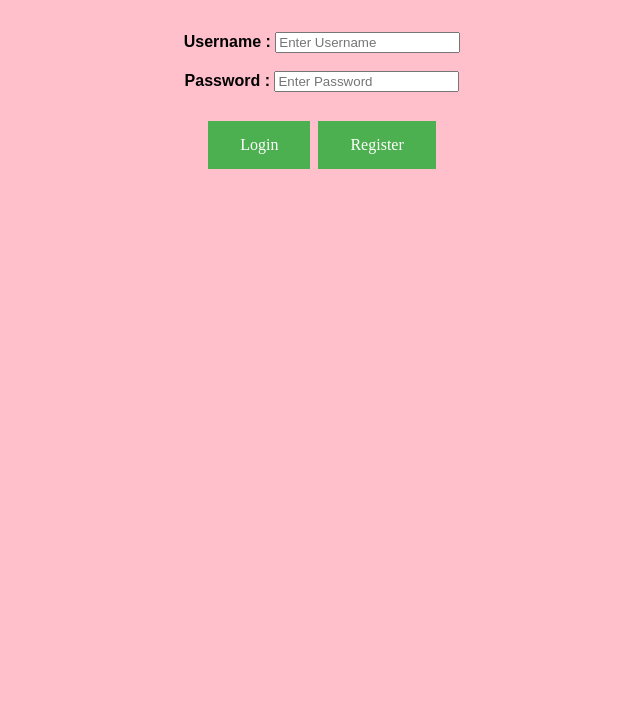
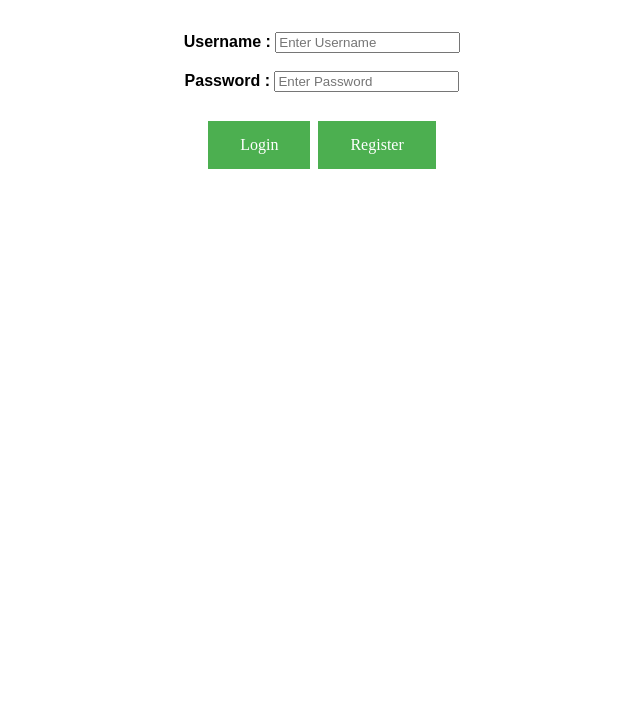
Before and after one commit to Akshayvamshi/Lab-Assignments, a plain HTML site: page Assignment-2/Source/Login Page.html in a window 1280 px wide. Shown: the part 73-800 px from the top of the page, without its empty margins (318-958 px from the left). Drawn offline with Linux system fonts and the light colour scheme.

Commit message:
Assignment-2
Assignment-2 updated

```diff
--- a/Assignment-2/Source/Login Page.html
+++ b/Assignment-2/Source/Login Page.html
@@ -2,8 +2,7 @@
 <html>
 <head>
 <style type="text/css">
-body {
-		background-color : pink;}
+
 h1 { text-align : center ;
 		color : purple;
 		}
```
Also changed, not shown: Assignment-2/Source/Home Page.html (+1 -2 lines), 2 other files.
